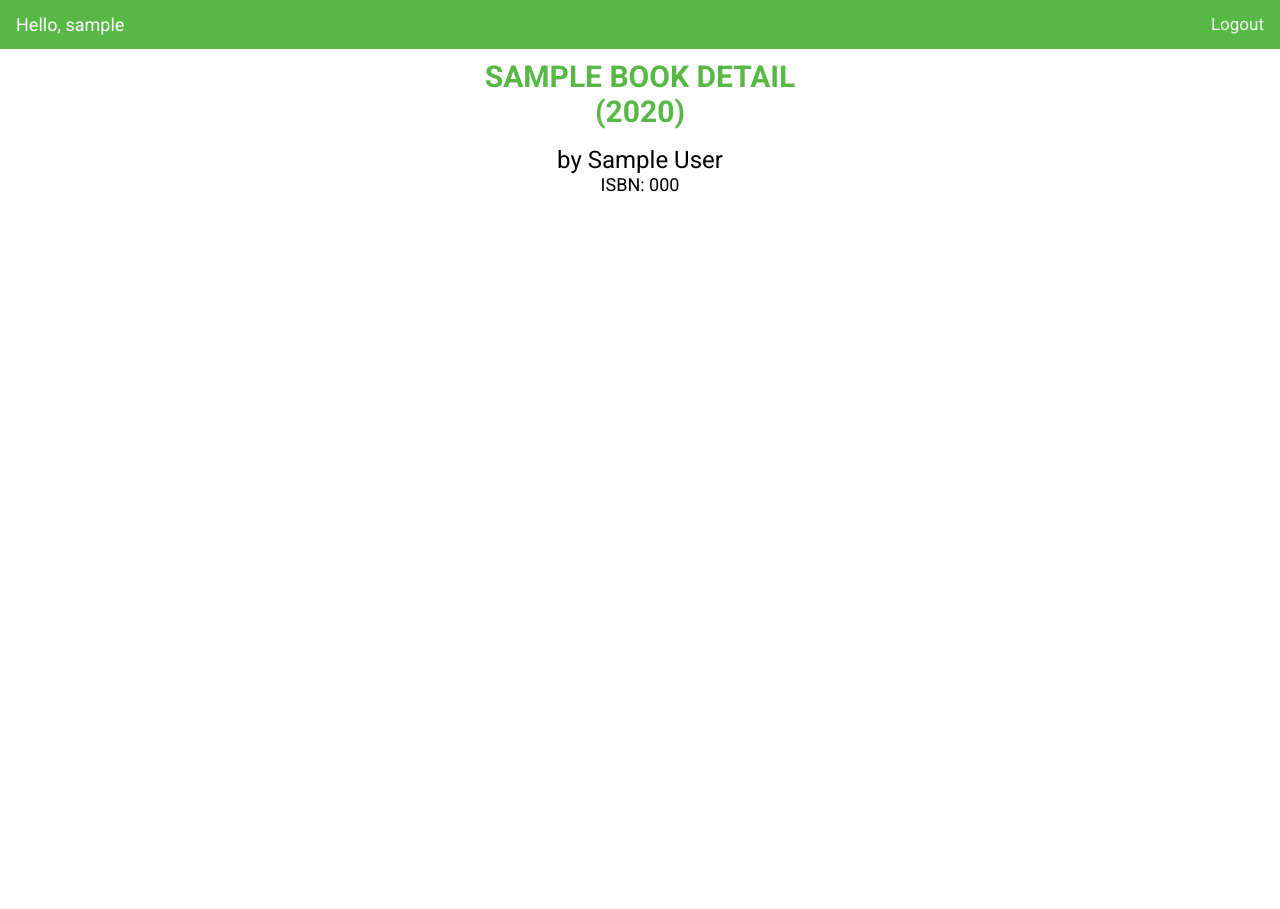
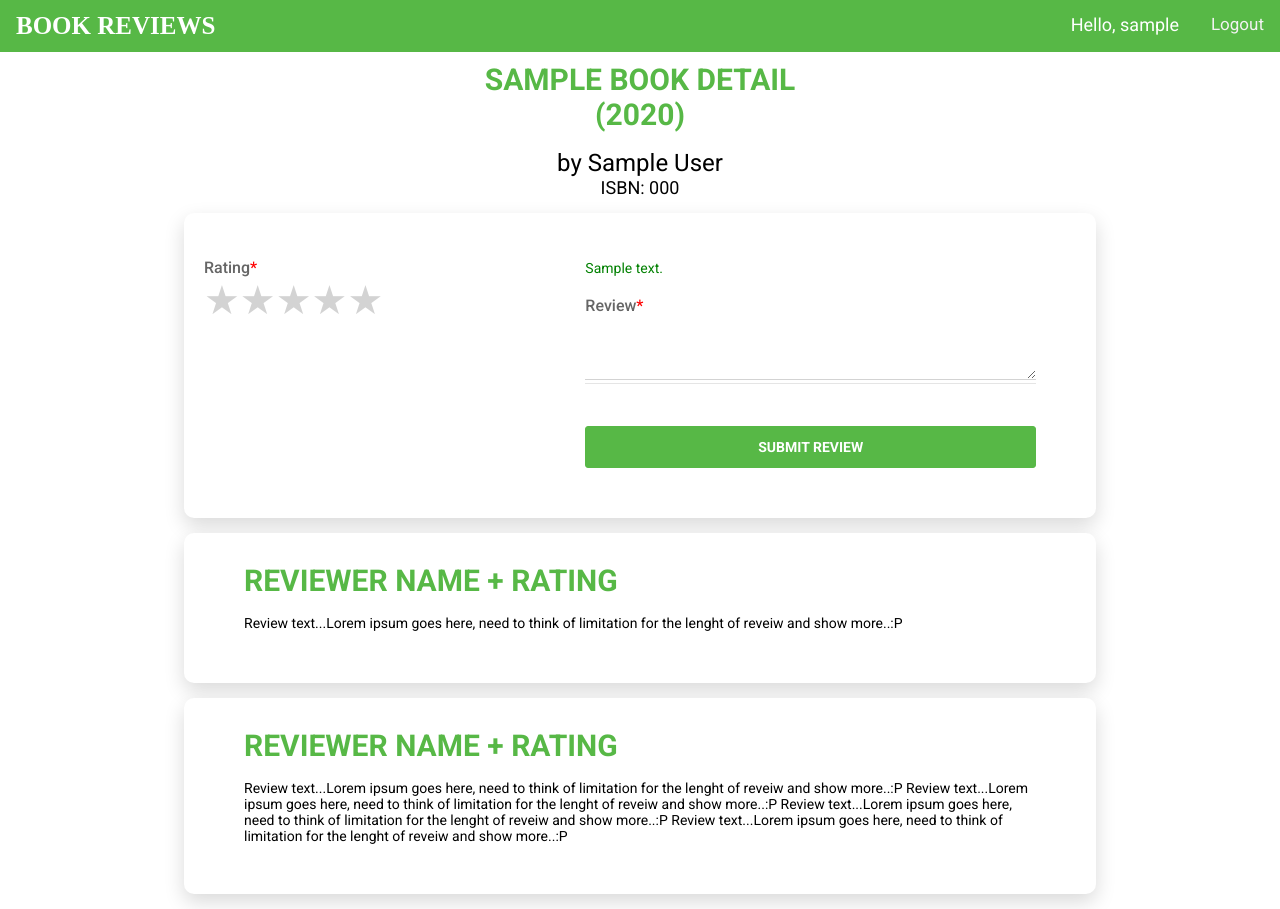
Before and after one commit to Michelle-lele/project1, a Flask app: template templates/book.html in a window 1280 px wide. Before the commit the page ends 192 px from the top, so only its background shows below. Run offline with Flask 2, Linux system fonts and the light colour scheme; the template is opened without the code that fills it: most values are stand-ins (such as "Sample title", 1, 10 or a date in 2020); some libraries are stand-ins or nearby versions.

Commit message:
Book page- review form & reviews layout, minor layout change to top navigation layout

```diff
--- a/application.py
+++ b/application.py
@@ -52,7 +52,7 @@ def paginate(items, page, query):
 		page = 1
 
 	if page > total_pages or page < 1:
-		return render_template("404.html")
+		return render_template("404.html", username=username)
 		#page = 1
 	#add check for TypeError
 
--- a/static/styles.css
+++ b/static/styles.css
@@ -295,7 +295,7 @@ input[type="date" i] {
 /* ==========================================================================
    #FORM
    ========================================================================== */
-input {
+input, textarea {
   outline: none;
   margin: 0;
   border: none;
@@ -519,6 +519,11 @@ input {
   display: table-cell;
 }
 
+.review .card-heading {
+  display: table-cell;
+  padding: 20px;
+}
+
 .card-2 .card-body {
   display: table-cell;
   padding: 50px 90px;
@@ -558,6 +563,40 @@ input {
   display: table-cell;
   padding: 30px 60px;
   padding-bottom: 50px;
+}
+
+.review {
+  max-width: ;
+}
+
+.rating {
+  border: 0px solid white;
+  display: flex;
+  flex-flow: row-reverse;
+  justify-content: flex-end;
+
+}
+
+.rating button{
+  height: 40px;
+  font-size: 40px;
+  color: lightgrey;
+}
+
+.rating button:hover,
+.rating button:hover + button,
+.rating button:hover + button + button,
+.rating button:hover + button + button + button,
+.rating button:hover + button + button + button + button {
+  color: #f4e542;
+}
+
+.rating button:focus,
+.rating button:focus + button,
+.rating button:focus + button + button,
+.rating button:focus + button + button + button,
+.rating button:focus + button + button + button + button {
+  color: #f4e542;
 }
 
 .submit-error-alert{
@@ -625,13 +664,23 @@ input {
   }
 }
 
+.logo {
+  color: white;
+  float: left;
+  text-transform: uppercase;
+  font-size: 25px;
+  font-family: serif;
+  font-weight: bold;
+  padding: 12px 16px;
+}
+
 .greeting{
   overflow: hidden;
 }
 
 .greeting h3{
   color: white;
-  float: left;
+  float: right;
   padding: 14px 16px;
   font-size: 18px;
 }
@@ -684,10 +733,10 @@ input {
 
 .book_details{
   margin: 10px auto;
-  max-width: 30%;
+  max-width: 400px;
 }
 
-input {
+input, textarea {
   padding: 6px;
   margin-top: 8px;
   font-size: 19px;
@@ -696,6 +745,6 @@ input {
   border-bottom:1px solid lightgrey;
 }
 
-input:focus{
+input:focus, textarea:focus{
   border-color: #57b846;
 }
--- a/templates/book.html
+++ b/templates/book.html
@@ -1,8 +1,70 @@
 {% extends "index.html" %}
 {% block body %}
+<!-- TO DO back to search with last performed query, write to the cookie? -->
 <div class="book_details center">
 	<h2 class="title">{{ book_details.title }} ({{ book_details.year }})</h2>
     <h3>by {{ book_details.author }}</h3>
     <h4>ISBN: {{ book_details.isbn }}</h4>
 </div>
+
+<div class="wrapper wrapper--w960">
+	<form method="POST" action = "{{ url_for('book') }}">
+    <div class="review card card-3">
+		<div class="card-heading">
+			<label for="rating" class="input--style-2 required">Rating</label>
+			<div class="input-group rating">
+                <input type="hidden" name="rating" value="3">
+  				<button type="button" name="rating" value="5">&#9733;</button>
+  				<button type="button" name="rating" value="4">&#9733;</button>
+  				<button type="button" name="rating" value="3">&#9733;</button>
+  				<button type="button" name="rating" value="2">&#9733;</button>
+  				<button type="button" name="rating" value="1">&#9733;</button>
+            </div>
+		</div>
+        <div class="card-body">
+                    <h2 class="title"></h2>
+                    {% if errorMessages %}
+                    <div class="submit-error-alert">
+                        <ul>
+                            {% for errorMessage in errorMessages %}
+                            <li>{{ errorMessage }}</li>
+                            {% endfor%}
+                        </ul>
+                    </div>
+                    {% endif %}
+                    {% if successMessage %}
+                    <div class="submit-success-alert">
+                        <ul>
+                            <li>{{ successMessage }}</li>
+                        </ul>
+                    </div>
+                    {% endif %}
+                        <div class="input-group">
+                            <label for="password" class="input--style-2 required">Review</label>
+                    		<textarea class="input--style-2 required" placeholder="" name="review_text" rows="2"></textarea>
+                		</div>
+                <div class="p-t-20">
+                     <button class="btn btn--radius btn--green" type="submit">Submit Review</button>
+                </div>
+            </form>
+        </div>
+    </div>
+
+<div class="card card-3 wrapper--w960">
+    <div class="search-item">
+        <div class="card-body">
+            <h2 class="title">Reviewer name + rating</h2>
+            <p>Review text...Lorem ipsum goes here, need to think of limitation for the lenght of reveiw and show more..:P</p>
+        </div>
+    </div>
+</div>
+
+<div class="card card-3 wrapper--w960">
+    <div class="search-item">
+        <div class="card-body">
+            <h2 class="title">Reviewer name + rating</h2>
+            <p>Review text...Lorem ipsum goes here, need to think of limitation for the lenght of reveiw and show more..:P Review text...Lorem ipsum goes here, need to think of limitation for the lenght of reveiw and show more..:P Review text...Lorem ipsum goes here, need to think of limitation for the lenght of reveiw and show more..:P Review text...Lorem ipsum goes here, need to think of limitation for the lenght of reveiw and show more..:P</p>
+        </div>
+    </div>
+</div>
 {% endblock %}
--- a/templates/index.html
+++ b/templates/index.html
@@ -25,12 +25,10 @@
 
 <body>
     <div class="topnav">
-        {% if username %}
-        <span class="greeting"><h3>Hello, {{ username }}</h3></span>
-        {% endif %}
-        <!-- <a class="active" href="#home">Home</a>--->
+        <span class="logo">Book Reviews</span>
         {% if username %}
         <a href="{{ url_for('logout') }}">Logout</a>
+        <span class="greeting"><h3>Hello, {{ username }}</h3></span>
         {% elif url_for(request.endpoint) == "signup" %}
         <a href="{{ url_for('login') }}">Login</a>
         {% elif url_for(request.endpoint) == "login" %}
```
Also changed, not shown: templates/404.html (+4 -51 lines).
